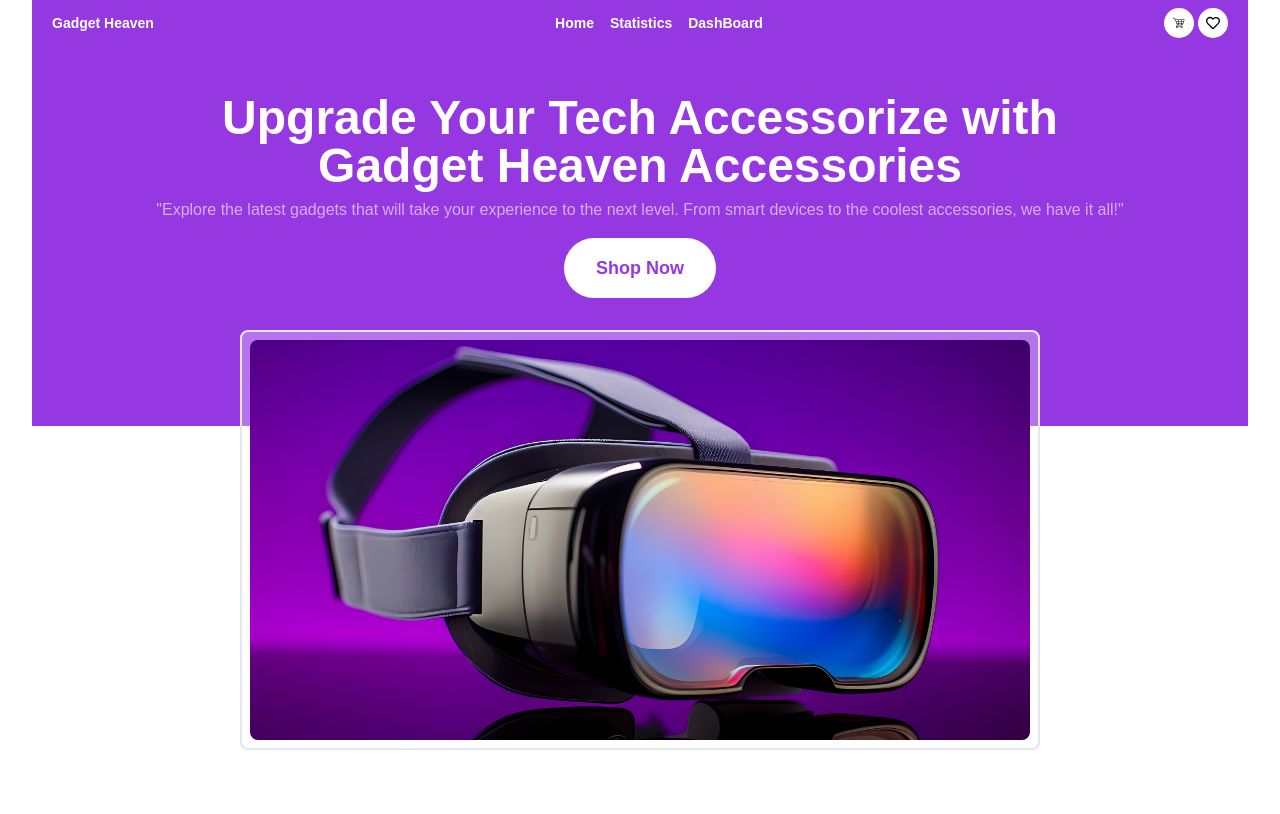
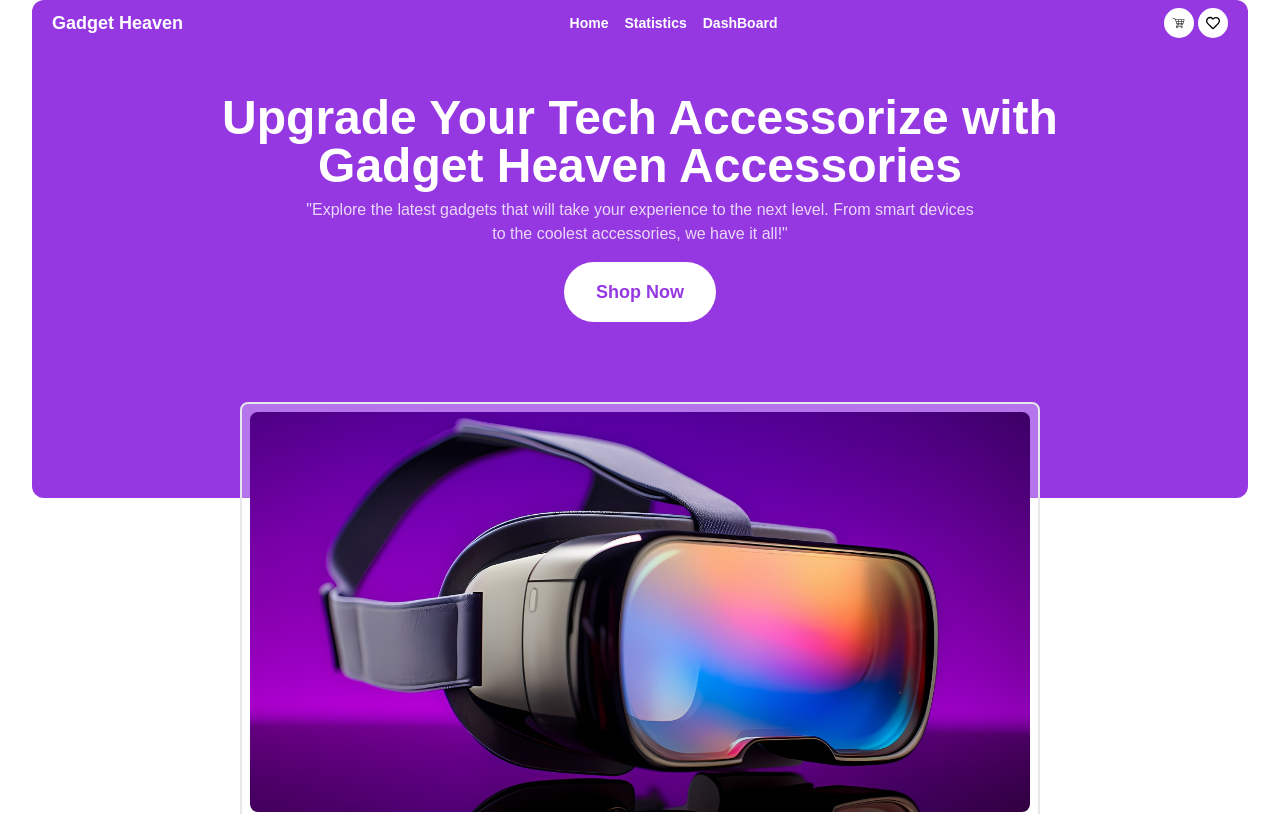
Before and after one commit to programming-hero-web-course-4/b10a8-gadget-heaven-Arup53, a React (Vite) app in the folder ph_assign_8_arup/: page / in a window 1280 px wide. Shown: the top 814 px of the page. Built offline with nearby package versions, Linux system fonts and the light colour scheme.

Commit message:
detail layout initial commit

```diff
--- a/ph_assign_8_arup/src/App.jsx
+++ b/ph_assign_8_arup/src/App.jsx
@@ -3,17 +3,17 @@ import AppLayout from "./layout/AppLayout";
 import Home from "./components/Home";
 import Gadgets from "./components/Gadgets";
 import Errorpage from "./pages/Errorpage";
+import DashBoard from "./pages/DashBoard";
+import CardDetails from "./pages/CardDetails";
 
 const route = createBrowserRouter([
   {
     element: <AppLayout />,
-    path: "/",
     children: [
       {
         path: "/",
         element: <Home />,
         loader: () => fetch("../categories.json"),
-
         children: [
           {
             path: "/",
@@ -27,6 +27,15 @@ const route = createBrowserRouter([
           },
         ],
       },
+      {
+        path: "/dashboard",
+        element: <DashBoard />,
+      },
+      {
+        path: "details/:product_id",
+        element: <CardDetails />,
+        loader: () => fetch("../gadgetdata.json"),
+      },
     ],
   },
 ]);
--- a/ph_assign_8_arup/src/components/CategoriesBtn.jsx
+++ b/ph_assign_8_arup/src/components/CategoriesBtn.jsx
@@ -1,6 +1,8 @@
 import { NavLink } from "react-router-dom";
 
 function CategoriesBtn({ categories }) {
+
+
   return (
     <div className="flex flex-col items-cente px-12 py-12 gap-2 text-base ">
       <NavLink
--- a/ph_assign_8_arup/src/components/GadgetCard.jsx
+++ b/ph_assign_8_arup/src/components/GadgetCard.jsx
@@ -1,5 +1,13 @@
+import { Link } from "react-router-dom";
+
 function GadgetCard({ gadget }) {
-  const { product_title: title, product_image: image, price } = gadget;
+  const {
+    product_id: id,
+    product_title: title,
+    product_image: image,
+    price,
+  } = gadget;
+
   return (
     <div className="flex flex-col p-2 gap-2 rounded-md shadow-xl ">
       <figure className="flex justify-center items-center ">
@@ -11,11 +19,12 @@ function GadgetCard({ gadget }) {
       </figure>
       <h3 className="text-base font-bold">{title}</h3>
       <p>{price}$</p>
-      <div>
-        <button className="px-4 py-2 text-lg font-semibold bg-white border border-custom text-custom mt-2 rounded-full ">
+
+      <Link to={`details/${id}`}>
+        <button className="px-2 py-1 text-base font-semibold bg-white border border-custom text-custom mt-2 rounded-full ">
           Details
         </button>
-      </div>
+      </Link>
     </div>
   );
 }
--- a/ph_assign_8_arup/src/components/Gadgets.jsx
+++ b/ph_assign_8_arup/src/components/Gadgets.jsx
@@ -5,11 +5,11 @@ import Errorpage from "../pages/Errorpage";
 
 function Gadgets() {
   const data = useLoaderData();
-  console.log(data);
+
   const { category } = useParams();
-  console.log(category);
+
   const [gadget, setGadget] = useState([]);
-
+  console.log(gadget);
   useEffect(
     function () {
       if (category === "Accesories") {
--- a/ph_assign_8_arup/src/components/Header.jsx
+++ b/ph_assign_8_arup/src/components/Header.jsx
@@ -1,18 +1,19 @@
 import { GiShoppingCart } from "react-icons/gi";
 import { FaRegHeart } from "react-icons/fa";
+import { NavLink } from "react-router-dom";
 
 function Header() {
   return (
-    <div className=" px-2 md:px-5 md:py-2 flex justify-between items-center gap-5 font-semibold  text-white ">
+    <div className=" px-2 md:px-5 md:py-2 flex justify-between items-center gap-5 font-semibold   ">
       <div>
-        <h3>Gadget Heaven</h3>
+        <h3 className="text-lg">Gadget Heaven</h3>
       </div>
 
       <div className="flex   items-center  gap-5">
         <div className="hidden md:flex gap-4">
-          <div>Home</div>
+          <NavLink to={"/"}>Home</NavLink>
           <div>Statistics</div>
-          <div>DashBoard</div>
+          <NavLink to={"/dashboard"}>DashBoard</NavLink>
         </div>
       </div>
 
--- a/ph_assign_8_arup/src/components/Heading.jsx
+++ b/ph_assign_8_arup/src/components/Heading.jsx
@@ -1,18 +1,34 @@
-function Heading() {
+function Heading({ title, paragraph }) {
+  const [first, second] = title.split("_");
+
   return (
-    <div className="my-12 flex flex-col items-center">
-      <h3 className="text-5xl text-center font-bold text-white">
-        Upgrade Your Tech Accessorize with <br /> Gadget Heaven Accessories
-      </h3>
+    <div
+      className={`mb-12 bg-custom flex flex-col items-center py-12 ${
+        title.length > 20 && "rounded-b-xl"
+      } min-h-[50vh]`}
+    >
+      <div className="text-center font-bold text-white">
+        {title.length > 20 ? (
+          <h1 className="text-5xl">
+            {first} <br />
+            {second}
+          </h1>
+        ) : (
+          <h1 className="text-2xl">{title}</h1>
+        )}
+      </div>
 
-      <p className="text-base text-center text-white opacity-60 my-2">
+      <p className="text-base text-center text-white opacity-80 my-2">
         "Explore the latest gadgets that will take your experience to the next
-        level. From smart devices to the coolest accessories, we have it all!"
+        level. From smart devices <br />
+        to the coolest accessories, we have it all!"
       </p>
 
-      <button className="px-8 py-4 text-lg font-semibold bg-white text-custom mt-2 mb-32 rounded-full ">
-        Shop Now
-      </button>
+      {title.length > 20 && (
+        <button className="px-8 py-4 text-lg font-semibold bg-white text-custom mt-2 mb-32 rounded-full ">
+          Shop Now
+        </button>
+      )}
     </div>
   );
 }
--- a/ph_assign_8_arup/src/components/Home.jsx
+++ b/ph_assign_8_arup/src/components/Home.jsx
@@ -1,12 +1,17 @@
 import { Outlet, useLoaderData } from "react-router-dom";
 import Banner from "./Banner";
 import CategoriesBtn from "./CategoriesBtn";
+import Heading from "./Heading";
 
 function Home() {
   const categories = useLoaderData();
 
   return (
-    <div className=" w-[90%] mx-auto">
+    <div className=" w-[95%] mx-auto">
+      <Heading
+        title={"Upgrade Your Tech Accessorize with_Gadget Heaven Accessories"}
+      />
+
       <div className="relative flex justify-center -top-36 my-6">
         <Banner />
       </div>
--- /dev/null
+++ b/ph_assign_8_arup/src/components/ProductDetail.jsx
@@ -0,0 +1,52 @@
+import { useEffect, useState } from "react";
+import { useParams } from "react-router-dom";
+
+function ProductDetail({ product }) {
+  console.log(product);
+
+  const {
+    product_id,
+    product_title: title,
+    product_image: image,
+    category,
+    price,
+    description,
+    Specification,
+    availability,
+    rating,
+  } = product;
+
+  console.log(Specification);
+  return (
+    <div className=" min-w-[50rem] min-h-[25rem] px-2 py-2 bg-[#ffffff4d] border-2  rounded-lg  shadow-lg">
+      <div className="w-full h-full flex flex-col gap-12 justify-between md:flex-row bg-white rounded-lg p-4 ">
+        <figure className="flex justify-center shadow-lg">
+          <img className="h-64 object-contain" src={`${image}`} alt="" />
+        </figure>
+        <div className="basis-3/4 flex flex-col gap-4 ">
+          <h3 className="text-2xl font-bold">{title}</h3>
+          <p className="text-base text-gray-500 font-semibold">
+            Price: {price}$
+          </p>
+          <p className="font-medium text-gray-500">{description}</p>
+
+          <div>
+            <p className="text-base font-bold mb-4">Specification</p>
+            <ol>
+              {Specification !== undefined &&
+                Specification.map((item, idx) => (
+                  <li className="text-gray-500/90" key={item}>
+                    {idx + 1}. {item}
+                  </li>
+                ))}
+            </ol>
+          </div>
+
+          <div>{rating}</div>
+        </div>
+      </div>
+    </div>
+  );
+}
+
+export default ProductDetail;
--- a/ph_assign_8_arup/src/layout/AppLayout.jsx
+++ b/ph_assign_8_arup/src/layout/AppLayout.jsx
@@ -1,4 +1,4 @@
-import { Outlet, useLocation } from "react-router-dom";
+import { Outlet, useLocation, useParams } from "react-router-dom";
 import Footer from "../components/Footer";
 
 import Header from "../components/Header";
@@ -7,12 +7,26 @@ import Heading from "../components/Heading";
 import { useEffect, useState } from "react";
 
 function AppLayout() {
+  const obj = useLocation();
+  const { category } = useParams();
+  const [home, setHome] = useState(false);
+
+  useEffect(() => {
+    if (obj.pathname === `/gadget/${category}` || obj.pathname === "/") {
+      setHome(true);
+    } else {
+      setHome(false);
+    }
+  }, [obj.pathname, category]);
+
   return (
     <div className="sora-font">
-      <div className="w-[95%] mx-auto bg-custom">
+      <div
+        className={`w-[95%]  mx-auto ${
+          home ? "bg-custom rounded-t-xl text-white" : "bg-white"
+        } `}
+      >
         <Header />
-
-        <Heading />
       </div>
       <div className="min-h-[75vh]">
         <Outlet />
--- /dev/null
+++ b/ph_assign_8_arup/src/pages/CardDetails.jsx
@@ -0,0 +1,34 @@
+import { useLoaderData, useParams } from "react-router-dom";
+import Heading from "../components/Heading";
+import ProductDetail from "../components/ProductDetail";
+import { useEffect, useState } from "react";
+
+function CardDetails() {
+  const { product_id } = useParams();
+  const data = useLoaderData();
+  const [product, setProduct] = useState([]);
+
+  useEffect(() => {
+    if (product_id !== undefined) {
+      const filteredArr = data.filter((data) => data.product_id == product_id);
+      const [filterobj] = filteredArr;
+      setProduct(filterobj);
+    }
+  }, [data, product_id]);
+
+  console.log(product);
+
+  return (
+    <div>
+      <Heading title={"Product Details"} />
+
+      <div className="min-h-[60vh]">
+        <div className="relative flex justify-center -top-36 my-6">
+          <ProductDetail product={product} />
+        </div>
+      </div>
+    </div>
+  );
+}
+
+export default CardDetails;
```
